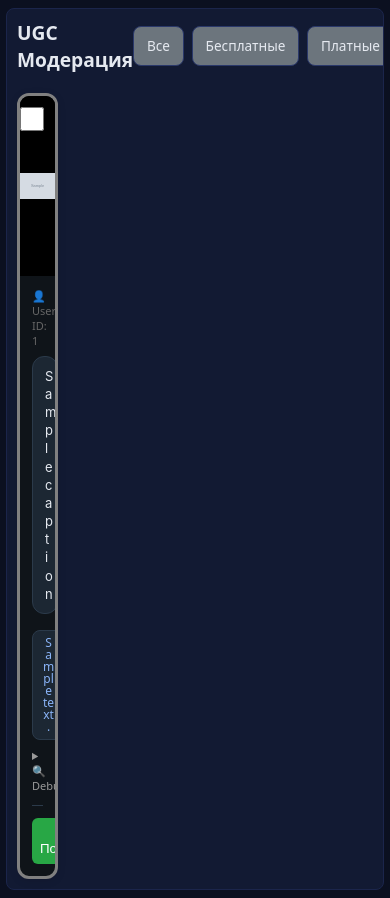
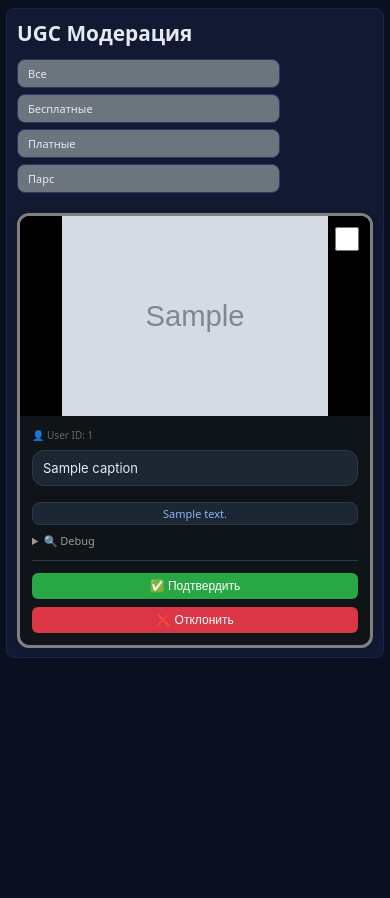
Before and after one commit to asex9876/cudaCrimea, a FastAPI app: template app/admin/templates/ugc.html in a window 390 px wide. Shown: the part 56-954 px from the top of the page. After the commit the page ends 714 px from the top, so only its background shows below. Run offline with FastAPI, Linux system fonts and the light colour scheme; the template is opened without the code that fills it: most values are stand-ins (such as "Sample title", 1, 10 or a date in 2020); grey boxes marked "Sample" are stand-in pictures.

Commit message:
Feature: Mobile responsive design for UGC moderation queue
Add comprehensive responsive breakpoints for UGC queue page:

Grid Breakpoints:
- Desktop (>1400px): 7 columns (original)
- Large screens (1200-1400px): 5 columns
- Medium screens (992-1200px): 4 columns
- Tablets (768-992px): 3 columns
- Mobile (576-768px): 2 columns
- Small mobile (<576px): 1 column (full width)

Mobile Optimizations (768px):
- Reduced card border width (3px → 2px)
- Smaller photo carousel height (180px → 150px)
- Compressed padding and font sizes
- Smaller buttons and text
- Wrapped filter buttons with reduced spacing

Small Mobile (<576px):
- Single column layout for easy scrolling
- Larger photo carousel (200px height)
- Vertical action buttons (full width)
- Stacked header with filters below title
- Column layout for approve/reject buttons

Visual improvements:
- Cards adapt smoothly across all screen sizes
- Touch-friendly button sizes on mobile
- Readable text at all breakpoints
- Maintains color coding (gray/red/yellow borders)

All carousel and interaction features preserved on mobile.

🤖 Generated with [Claude Code](https://claude.com/claude-code)

Co-Authored-By: Claude <noreply@anthropic.com>

```diff
--- a/app/admin/templates/ugc.html
+++ b/app/admin/templates/ugc.html
@@ -195,6 +195,121 @@
 }
 
 .muted { color: #999; }
+
+/* Mobile Responsive Styles */
+@media (max-width: 1400px) {
+  .ugc-grid {
+    grid-template-columns: repeat(5, 1fr);
+  }
+}
+
+@media (max-width: 1200px) {
+  .ugc-grid {
+    grid-template-columns: repeat(4, 1fr);
+  }
+}
+
+@media (max-width: 992px) {
+  .ugc-grid {
+    grid-template-columns: repeat(3, 1fr);
+  }
+}
+
+@media (max-width: 768px) {
+  .ugc-grid {
+    grid-template-columns: repeat(2, 1fr);
+    gap: 10px;
+  }
+
+  .ugc-card {
+    border-width: 2px;
+  }
+
+  .photo-carousel {
+    height: 150px;
+  }
+
+  .card-content {
+    padding: 10px;
+  }
+
+  .tg-caption {
+    font-size: 12px;
+    padding: 8px 10px;
+  }
+
+  .tg-btn {
+    font-size: 11px;
+    padding: 5px 8px;
+  }
+
+  .btn-approve, .btn-reject {
+    font-size: 12px;
+    padding: 6px;
+  }
+
+  .user-info {
+    font-size: 10px;
+  }
+
+  .carousel-arrow {
+    padding: 6px 10px;
+    font-size: 16px;
+  }
+
+  /* Filter buttons on mobile */
+  .ugc-filters {
+    flex-wrap: wrap;
+    gap: 6px !important;
+  }
+
+  .ugc-filters .btn {
+    font-size: 11px;
+    padding: 6px 10px;
+  }
+}
+
+@media (max-width: 576px) {
+  .ugc-grid {
+    grid-template-columns: 1fr;
+    gap: 12px;
+  }
+
+  .photo-carousel {
+    height: 200px;
+  }
+
+  .ugc-card {
+    max-width: 100%;
+  }
+
+  .card-content {
+    padding: 12px;
+  }
+
+  .tg-caption {
+    font-size: 13px;
+  }
+
+  .ugc-actions {
+    flex-direction: column;
+  }
+
+  .btn-approve, .btn-reject {
+    width: 100%;
+  }
+
+  /* Mobile header */
+  .ugc-header {
+    flex-direction: column;
+    align-items: flex-start !important;
+    gap: 12px;
+  }
+
+  .ugc-header h2 {
+    font-size: 1.3rem;
+  }
+}
 </style>
 
 <div class="card">
@@ -204,9 +319,9 @@
   </div>
   {% endif %}
 
-  <div style="display:flex;justify-content:space-between;align-items:center;margin-bottom:20px;">
+  <div class="ugc-header" style="display:flex;justify-content:space-between;align-items:center;margin-bottom:20px;">
     <h2 style="margin:0;">UGC Модерация</h2>
-    <div style="display:flex;gap:8px;">
+    <div class="ugc-filters" style="display:flex;gap:8px;">
       <a href="ugc?queue=all" class="btn" style="background:{{ '#0066cc' if current_queue == 'all' else '#6c757d' }};">Все</a>
       <a href="ugc?queue=free" class="btn" style="background:{{ '#808080' if current_queue == 'free' else '#6c757d' }};">Бесплатные</a>
       <a href="ugc?queue=paid" class="btn" style="background:{{ '#FF0000' if current_queue == 'paid' else '#6c757d' }};">Платные</a>
```
